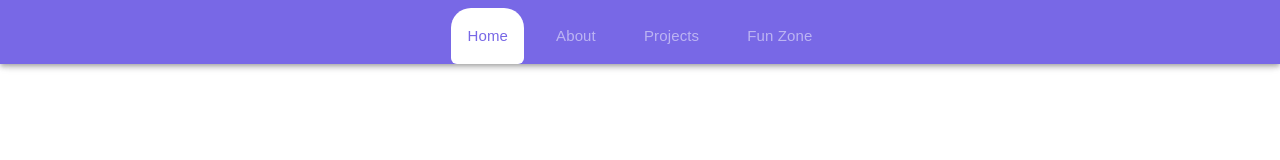
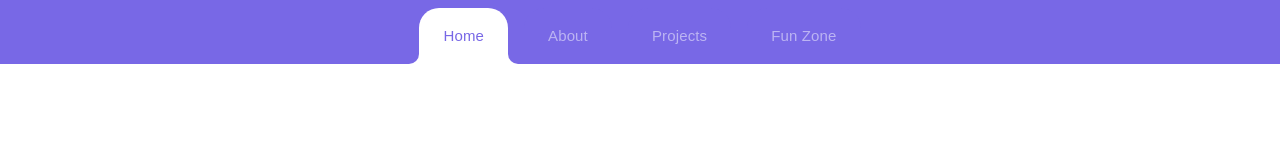
Before and after one commit to Sathiyanarayanan-M/portfolio, a React (Vite) app: page /home in a window 1280 px wide. Shown: the top 160 px of the page. Built offline with nearby package versions, Linux system fonts and the light colour scheme.

Commit message:
appbar redesiged

```diff
--- a/src/app/layouts/master/views/appbar.tsx
+++ b/src/app/layouts/master/views/appbar.tsx
@@ -1,7 +1,7 @@
 import React from "react";
+import * as Router from "react-router-dom";
 import * as Mui from "@mui/material";
 import * as Constants from "src/constants";
-import * as Router from "react-router-dom";
 
 export const Appbar = () => {
   const { pathname } = Router.useLocation();
@@ -13,9 +13,32 @@ export const Appbar = () => {
     navigate(path);
   };
 
+  const TabBoxStyles = (open: boolean) =>
+    open
+      ? {
+          "&:before, &:after": {
+            content: "''",
+            position: "absolute",
+            height: "10px",
+            width: "20px",
+            bottom: 0,
+          },
+          "&:after": {
+            right: "-20px",
+            borderRadius: "0 0 0 20px",
+            boxShadow: "-10px 0 0 0 #fff",
+          },
+          "&:before": {
+            left: "-20px",
+            borderRadius: "0 0 20px 0",
+            boxShadow: "10px 0 0 0 #fff",
+          },
+        }
+      : {};
+
   return (
     <React.Fragment>
-      <Mui.AppBar color="primary">
+      <Mui.AppBar color="primary" elevation={0}>
         <Mui.Toolbar>
           <Mui.Stack
             direction="row"
@@ -30,28 +53,27 @@ export const Appbar = () => {
           >
             {Constants.Navigations.map((navigation) => (
               <Mui.Box
+                key={navigation.value}
                 component={Mui.ButtonBase}
                 onClick={() => handleNavigation(navigation.path)}
+                className="appbar-box"
                 sx={{
-                  p: 2,
-                  backgroundColor: (theme) =>
-                    pathList.includes(navigation.value)
-                      ? "white"
-                      : theme.palette.primary.main,
-                  borderRadius: pathList.includes(navigation.value)
-                    ? "20px 20px 6px 6px"
-                    : 0,
-                  transition: "all 0.3s",
+                  bgcolor: pathList.includes(navigation.value)
+                    ? "white"
+                    : "primary.main",
+                  position: "relative",
+                  borderRadius: "20px 20px 0 0",
+                  px: 3,
+                  ...TabBoxStyles(pathList.includes(navigation.value)),
                 }}
               >
                 <Mui.Typography
                   sx={{
                     fontSize: "15px",
                     fontWeight: 500,
-                    color: (theme) =>
-                      pathList.includes(navigation.value)
-                        ? theme.palette.primary.main
-                        : "rgba(255, 255, 255, 0.5)",
+                    color: pathList.includes(navigation.value)
+                      ? "primary.main"
+                      : "rgba(255, 255, 255, 0.5)",
                   }}
                 >
                   {navigation.name}
```
